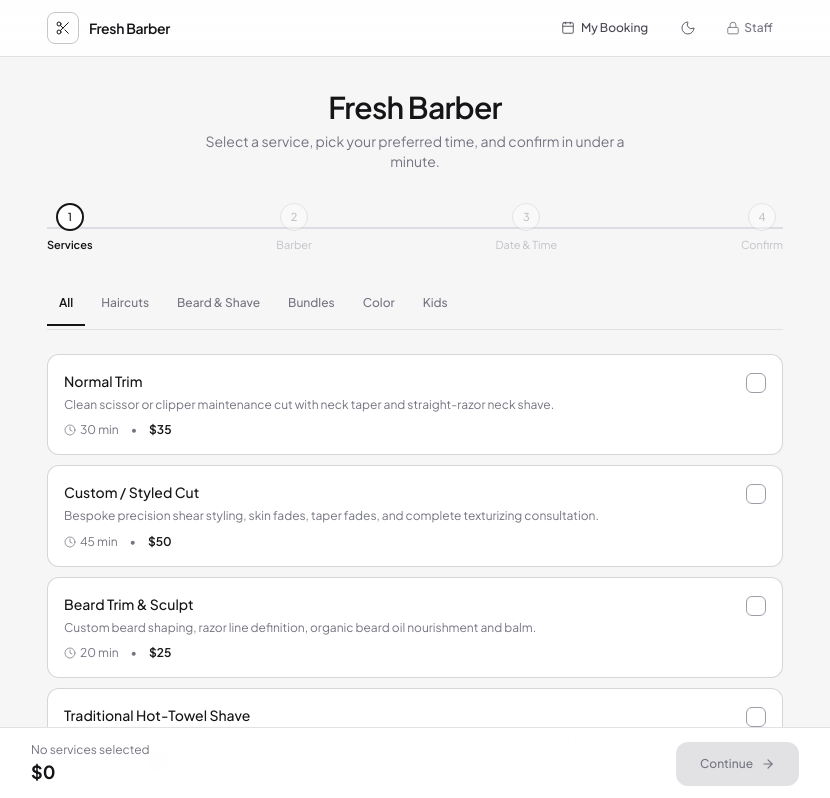
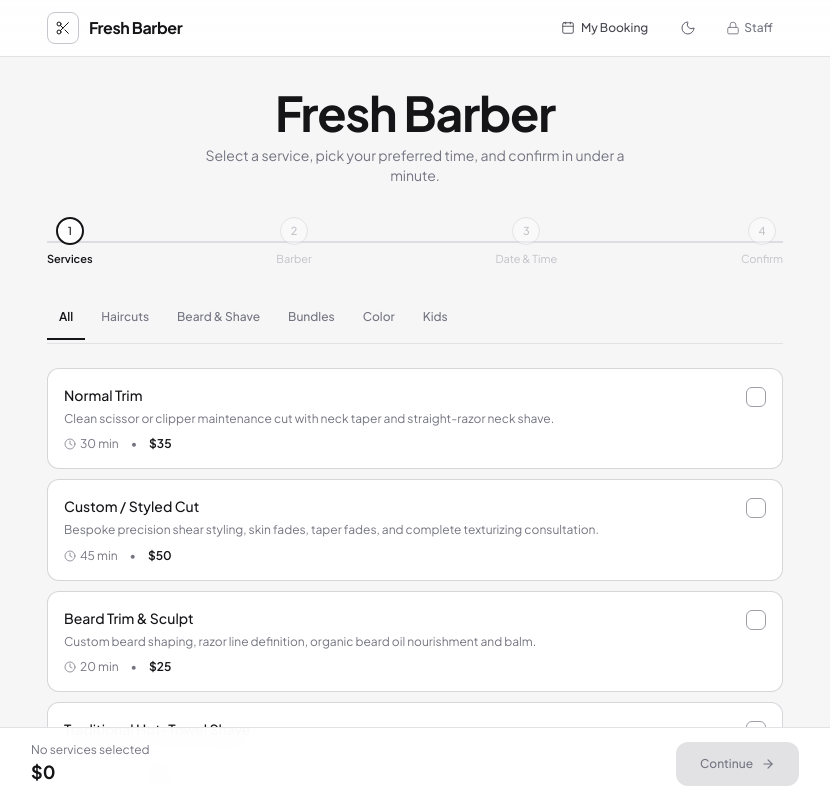
Before and after one commit to jaimedeluiz/barbershop-appointment-planner, a React (Vite) app: page / in a window 1280 px wide. Shown: the top 798 px of the page, without its empty margins (225-1055 px from the left). Built offline with nearby package versions, Linux system fonts and the light colour scheme; no server answers.

Commit message:
style: make Fresh Barber title larger and extra bold

```diff
--- a/src/App.tsx
+++ b/src/App.tsx
@@ -27,10 +27,10 @@ const BookingFlowContainer: React.FC<{
 
         {/* Minimal Understated Hero Section */}
         <section className="text-center pt-8 pb-3 px-4 max-w-2xl mx-auto">
-          <h2 className="text-2xl sm:text-3xl font-semibold tracking-tight text-charcoal-900 dark:text-white">
+          <h2 className="text-3xl sm:text-5xl font-extrabold tracking-tight text-charcoal-900 dark:text-white">
             Fresh Barber
           </h2>
-          <p className="text-xs sm:text-sm text-charcoal-400 dark:text-charcoal-400 mt-1.5 max-w-md mx-auto">
+          <p className="text-xs sm:text-sm text-charcoal-400 dark:text-charcoal-400 mt-2 max-w-md mx-auto">
             Select a service, pick your preferred time, and confirm in under a minute.
           </p>
         </section>
--- a/src/components/common/Header.tsx
+++ b/src/components/common/Header.tsx
@@ -36,7 +36,7 @@ export const Header: React.FC<HeaderProps> = ({ onOpenLookup, onOpenAdmin }) =>
             </svg>
           </div>
 
-          <span className="font-semibold text-sm tracking-tight text-charcoal-900 dark:text-white">
+          <span className="font-bold text-base tracking-tight text-charcoal-900 dark:text-white">
             Fresh Barber
           </span>
         </div>
```
